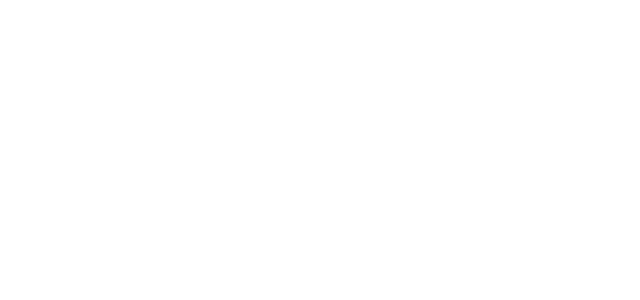
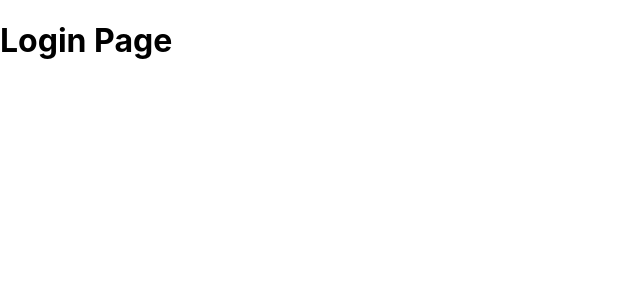
Before and after one commit to saifurrahman1193/react-app, a React (Create React App) app: page /auth/login in a window 1280 px wide. Shown: the top 300 px of the page, without its empty margins (0-640 px from the left). Built offline with nearby package versions, Linux system fonts and the light colour scheme.

Commit message:
routing development

```diff
--- a/src/constants/RouteLinks.js
+++ /dev/null
@@ -1,4 +0,0 @@
-export const RouteLinks = {
-    'home': '/',
-    'login': '/login',
-}
--- a/src/layouts/AuthLayout.js
+++ b/src/layouts/AuthLayout.js
@@ -1,9 +1,15 @@
 import React from 'react'
 import { Routes, Route } from 'react-router-dom'
+import AuthRoutes from 'routes/AuthRoutes'
 
 function AuthLayout() {
   return (
     <Routes>
+        {
+            AuthRoutes?.map((route, index) =>
+                <Route path={route?.path} element={<route.component />} key={'route-'+route?.name} />
+            )
+        }
         <Route />
     </Routes>
   )
--- a/src/pages/Auth/Login.js
+++ b/src/pages/Auth/Login.js
@@ -1,12 +1,9 @@
 import React from 'react'
-import { Link } from 'react-router-dom'
-import {RouteLinks} from "constants/RouteLinks"
 
 function Login() {
   return (
     <>
         <h1>Login Page</h1>
-        <Link to={RouteLinks?.home}>Home</Link>
 
     </>
   )
--- a/src/pages/Home.js
+++ b/src/pages/Home.js
@@ -1,13 +1,9 @@
 import React from 'react'
-import { Link } from 'react-router-dom'
-import {RouteLinks} from "constants/RouteLinks"
 
 function Home() {
   return (
     <>
         <h1>Home Page</h1>
-        <Link to={RouteLinks?.login}>Login</Link>
-        <br /><Link to='/sadadasdasd'>Error page</Link>
     </>
   )
 }
--- a/src/routes/App.js
+++ b/src/routes/App.js
@@ -1,11 +1,11 @@
-import React from 'react'
+import React, {lazy} from 'react'
 import { Routes, Route } from 'react-router-dom'
-import AuthLayout from 'layouts/AuthLayout'
+const AuthLayout = lazy(()=>import('layouts/AuthLayout'))
 
 function App() {
   return (
     <Routes>
-      <Route path="/auth/*" element={<AuthLayout />} />
+      <Route path="auth/*" element={<AuthLayout />} />
     </Routes>
   )
 }
--- a/src/routes/AuthRoutes.js
+++ b/src/routes/AuthRoutes.js
@@ -4,7 +4,8 @@ const Login = lazy(()=> import('pages/Auth/Login'));
 
 const AuthRoutes = [
   {
-    path: '/',
+    path: 'login',
+    name: 'login',
     component: Login,
   }
 ];
```
